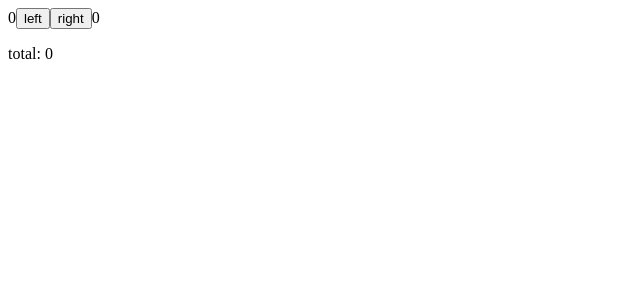
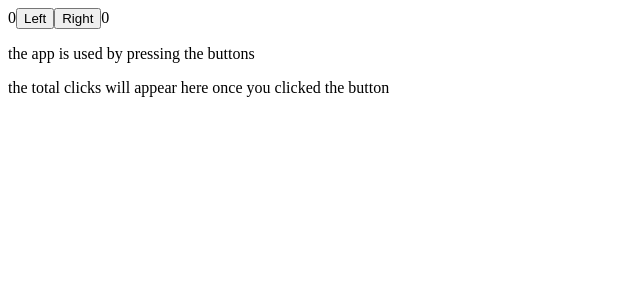
Before and after one commit to GioFrance/fso-exercises, a React (Create React App) app in the folder part1d/: page / in a window 1280 px wide. Shown: the top 300 px of the page, without its empty margins (0-640 px from the left). Built offline with nearby package versions, Linux system fonts and the light colour scheme.

Commit message:
part1d Conditional Rendering

```diff
--- a/part1d/src/App.js
+++ b/part1d/src/App.js
@@ -1,4 +1,40 @@
 import { useState } from "react";
+
+const History = (props) => {
+  if (props.allClicksHistory.length === 0) {
+    return (
+      <div>
+        <p>the app is used by pressing the buttons</p>
+      </div>
+    );
+  }
+
+  return (
+    <div>
+      <p>button press history: {props.allClicksHistory.join(" ")}</p>
+    </div>
+  );
+};
+
+const Button = (props) => {
+  return <button onClick={props.handleClicks}> {props.text}</button>;
+};
+
+const Total = (props) => {
+  if (props.totalClicks === 0) {
+    return (
+      <div>
+        <p>the total clicks will appear here once you clicked the button</p>
+      </div>
+    );
+  }
+
+  return (
+    <div>
+      <p>total: {props.totalClicks}</p>
+    </div>
+  );
+};
 
 const App = () => {
   // const [clicks, setClicks] = useState({
@@ -46,11 +82,11 @@ const App = () => {
   return (
     <div>
       {left}
-      <button onClick={handleLeftClick}>left</button>
-      <button onClick={handleRightClick}>right</button>
+      <Button handleClicks={handleLeftClick} text="Left" />
+      <Button handleClicks={handleRightClick} text="Right" />
       {right}
-      <p>{allClicks.join(" ")}</p>
-      <p>total: {total}</p>
+      <History allClicksHistory={allClicks} />
+      <Total totalClicks={total} />
     </div>
   );
 };
```
